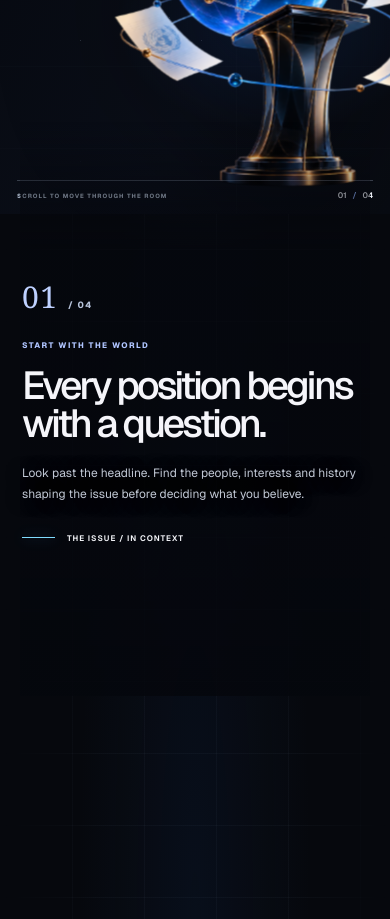
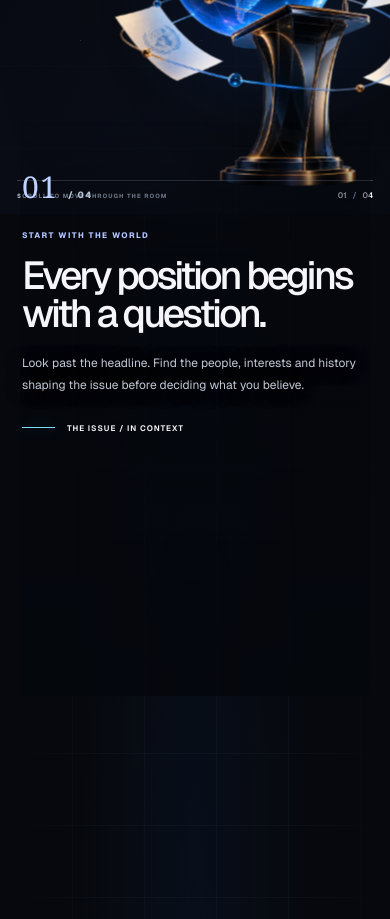
Before and after one commit to sandyrocks1605/vidwan, a Next.js app: page / in a window 390 px wide. Shown: the part 7080-7999 px from the top of the page. Built offline with nearby package versions, Linux system fonts and the light colour scheme.

Commit message:
Position story copy at reading height

```diff
--- a/src/app/page.module.css
+++ b/src/app/page.module.css
@@ -3486,3 +3486,23 @@
     background: linear-gradient(180deg, transparent, rgb(5 7 13 / 0.72) 22%, rgb(5 7 13 / 0.88));
   }
 }
+
+.storyStep,
+.storyStep:nth-child(even) {
+  justify-content: flex-start;
+  padding-top: 6svh;
+}
+
+@media (max-width: 920px) {
+  .storyStep,
+  .storyStep:nth-child(even) {
+    padding-top: 5svh;
+  }
+}
+
+@media (max-width: 640px) {
+  .storyStep,
+  .storyStep:nth-child(even) {
+    padding-top: 5svh;
+  }
+}
```
